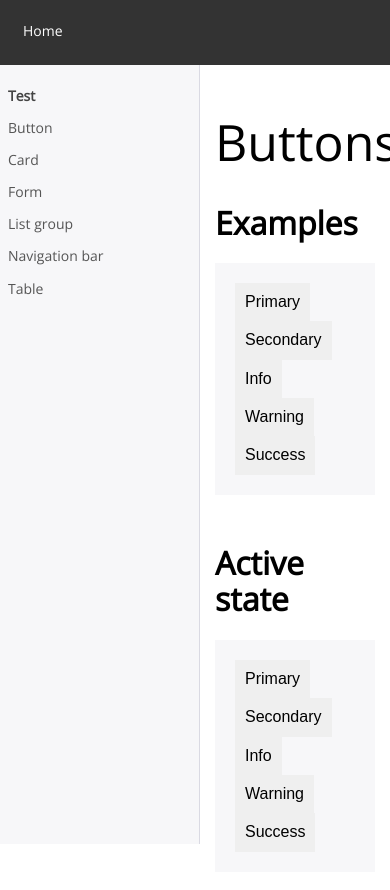
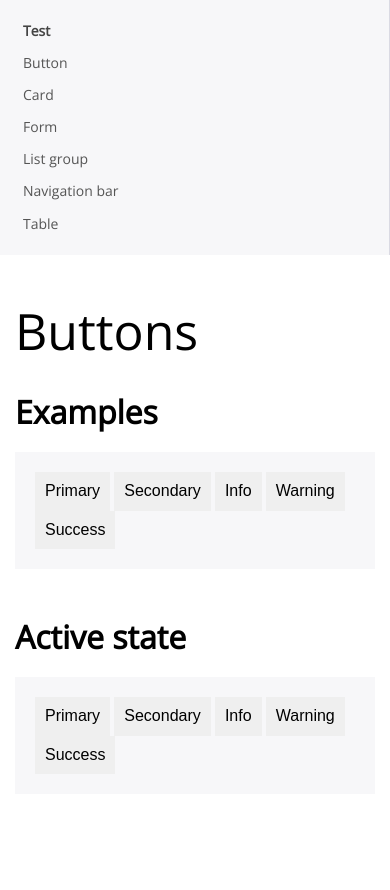
Before and after one commit to nicksiwa/ost-css-doc, a website: page app/index.html in a window 390 px wide. Drawn offline with nearby package versions, Linux system fonts and the light colour scheme.

Commit message:
edit responsive sidebar and remove navbar

```diff
--- a/app/index.html
+++ b/app/index.html
@@ -10,16 +10,8 @@
 </head>
 
 <body>
-  <div class="navbar">
-    <ul>
-      <li class="pull-right">
-        <a href="javascript:void(0);" style="font-size:15px;" class="toggle" onclick="myFunction()">&#9776;</a>
-      </li>
-      <li><a href="#">Home</a></li>
-    </ul>
-  </div>
   <div class="row">
-    <div id="mySidenav" class="sidenav">
+    <div id="mySidenav" class="sidenav col-2">
       <ul>
         <li class="active"><a href="#">Test</a></li>
         <li><a href="#">Button</a></li>
@@ -30,7 +22,7 @@
         <li><a href="#">Table</a></li>
       </ul>
     </div>
-    <div class="content col-12">
+    <div class="content col-10">
       <h1 class="heading">Buttons</h1>
       <h1>Examples</h1>
       <div class="example">
@@ -60,16 +52,6 @@
       </div>
     </div>
   </div>
-  <script>
-      function myFunction() {
-          var x = document.getElementById("mySidenav");
-          if (x.style.display === "block") {
-              x.style.display = "none";
-          } else {
-              x.style.display = "block";
-          }
-      }
-  </script>
 </body>
 
 </html>
--- a/app/scss/_body.scss
+++ b/app/scss/_body.scss
@@ -1,6 +1,5 @@
 html {
     font-family: $font-family;
-
 }
 
 body {
@@ -13,8 +12,6 @@ body {
 }
 
 .content {
-    width: calc(100% - 200px);
-    margin-left: 200px;
     height: 100vh;
     overflow-y: auto;
 }
--- a/app/scss/_nav.scss
+++ b/app/scss/_nav.scss
@@ -29,13 +29,7 @@
 }
 
 .sidenav {
-    padding-top: 80px;
-    width: 200px;
-    top: 0;
-    left: 0;
-    display: block;
-    position: fixed;
-    height: 100%;
+    height: 100vh;
     z-index: -1;
     background-color: #f7f7f9;
     overflow-x: hidden;
@@ -64,3 +58,9 @@
         }
     }
 }
+
+@media only screen and (max-width: 768px) {
+    .sidenav {
+        height: 100%;
+    }
+}
```
Also changed, not shown: app/css/style.css.
